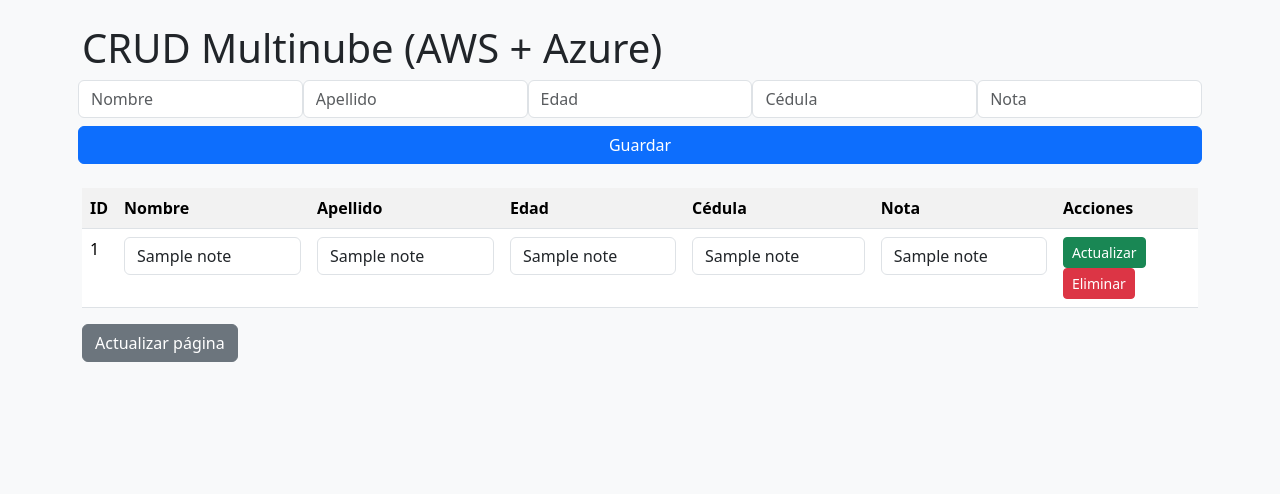
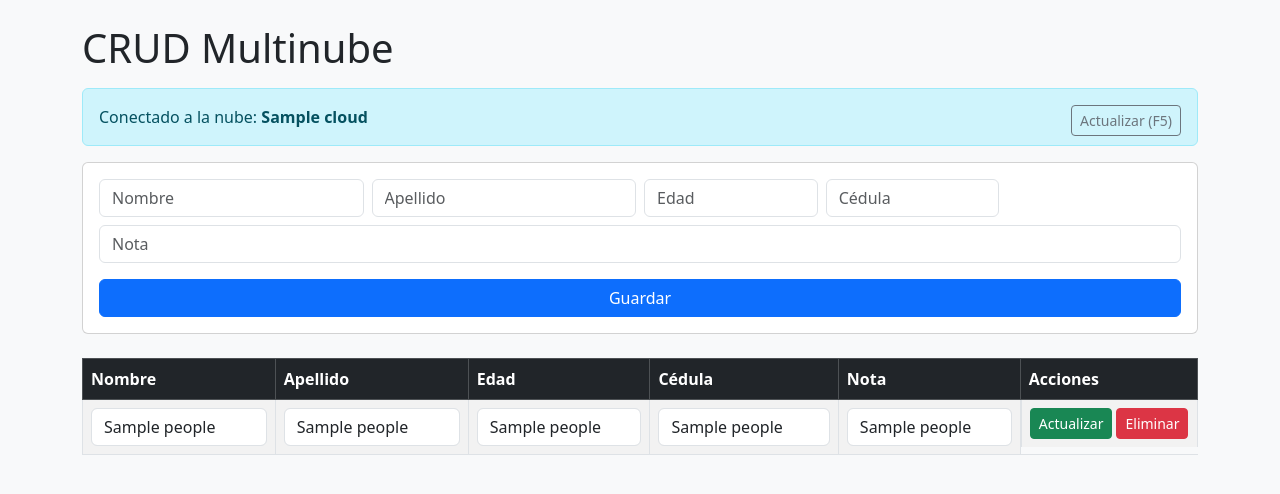
Before and after one commit to pupialesjose/pipelinemultinube, a Flask app: template templates/index.html in a window 1280 px wide. Shown: the top 494 px of the page. Run offline with Flask 3, Linux system fonts and the light colour scheme; the template is opened without the code that fills it: most values are stand-ins (such as "Sample title", 1, 10 or a date in 2020).

Commit message:
Identificación de Nube

```diff
--- a/db.py
+++ b/db.py
@@ -2,72 +2,71 @@
 
 DB_PATH = "notes.db"
 
-def get_conn():
-    return sqlite3.connect(DB_PATH, check_same_thread=False)
-
 def init_db():
-    conn = get_conn()
+    conn = sqlite3.connect(DB_PATH)
     c = conn.cursor()
     c.execute("""
-        CREATE TABLE IF NOT EXISTS notes (
+        CREATE TABLE IF NOT EXISTS people (
             id INTEGER PRIMARY KEY AUTOINCREMENT,
-            first_name TEXT,
-            last_name TEXT,
-            age INTEGER,
-            cedula TEXT,
-            content TEXT
+            nombre TEXT NOT NULL,
+            apellido TEXT NOT NULL,
+            edad INTEGER NOT NULL,
+            cedula TEXT NOT NULL,
+            nota TEXT
         )
     """)
     conn.commit()
     conn.close()
 
-def create_note(data):
-    conn = get_conn()
+def create_person(data):
+    conn = sqlite3.connect(DB_PATH)
     c = conn.cursor()
     c.execute("""
-        INSERT INTO notes (first_name, last_name, age, cedula, content)
+        INSERT INTO people (nombre, apellido, edad, cedula, nota)
         VALUES (?, ?, ?, ?, ?)
     """, (
-        data["first_name"],
-        data["last_name"],
-        data["age"],
+        data["nombre"],
+        data["apellido"],
+        data["edad"],
         data["cedula"],
-        data["content"]
-    ))
-    conn.commit()
-    note_id = c.lastrowid
-    conn.close()
-    return note_id
-
-def get_notes():
-    conn = get_conn()
-    c = conn.cursor()
-    c.execute("SELECT * FROM notes ORDER BY id DESC")
-    notes = c.fetchall()
-    conn.close()
-    return notes
-
-def update_note(note_id, data):
-    conn = get_conn()
-    c = conn.cursor()
-    c.execute("""
-        UPDATE notes
-        SET first_name=?, last_name=?, age=?, cedula=?, content=?
-        WHERE id=?
-    """, (
-        data["first_name"],
-        data["last_name"],
-        data["age"],
-        data["cedula"],
-        data["content"],
-        note_id
+        data.get("nota", "")
     ))
     conn.commit()
     conn.close()
 
-def delete_note(note_id):
-    conn = get_conn()
+def get_people():
+    conn = sqlite3.connect(DB_PATH)
     c = conn.cursor()
-    c.execute("DELETE FROM notes WHERE id=?", (note_id,))
+    c.execute("""
+        SELECT id, nombre, apellido, edad, cedula, nota
+        FROM people
+        ORDER BY id DESC
+    """)
+    rows = c.fetchall()
+    conn.close()
+    return rows
+
+def update_person(pid, data):
+    conn = sqlite3.connect(DB_PATH)
+    c = conn.cursor()
+    c.execute("""
+        UPDATE people
+        SET nombre=?, apellido=?, edad=?, cedula=?, nota=?
+        WHERE id=?
+    """, (
+        data["nombre"],
+        data["apellido"],
+        data["edad"],
+        data["cedula"],
+        data.get("nota", ""),
+        pid
+    ))
     conn.commit()
     conn.close()
+
+def delete_person(pid):
+    conn = sqlite3.connect(DB_PATH)
+    c = conn.cursor()
+    c.execute("DELETE FROM people WHERE id=?", (pid,))
+    conn.commit()
+    conn.close()
--- a/server.py
+++ b/server.py
@@ -1,6 +1,13 @@
 from flask import Flask, request, render_template, redirect, url_for, jsonify
-import os, requests
-from db import *
+import os
+import requests
+from db import (
+    init_db,
+    create_person,
+    get_people,
+    update_person,
+    delete_person
+)
 
 app = Flask(__name__)
 init_db()
@@ -8,59 +15,75 @@
 AWS_PEER = os.getenv("AWS_OTHER_HOST")
 AZURE_PEER = os.getenv("AZURE_OTHER_HOST")
 
-def peers():
-    return [p for p in [AWS_PEER, AZURE_PEER] if p]
+# 👉 IDENTIFICAR NUBE ACTUAL
+def get_current_cloud():
+    if AZURE_PEER:
+        return "AWS"
+    if AWS_PEER:
+        return "Azure"
+    return "Desconocida"
 
+# 👉 REPLICACIÓN
 def replicate(endpoint, payload):
-    for peer in peers():
-        try:
-            requests.post(f"http://{peer}:49154{endpoint}", json=payload, timeout=2)
-        except:
-            pass
+    for peer in [AWS_PEER, AZURE_PEER]:
+        if peer:
+            try:
+                requests.post(
+                    f"http://{peer}:49154{endpoint}",
+                    json=payload,
+                    timeout=2
+                )
+            except Exception as e:
+                print("Error replicando:", e)
 
 @app.route("/", methods=["GET", "POST"])
 def index():
     if request.method == "POST":
         data = dict(request.form)
-        note_id = create_note(data)
-        data["id"] = note_id
+        create_person(data)
         replicate("/replica/create", data)
         return redirect(url_for("index"))
 
-    return render_template("index.html", notes=get_notes())
+    return render_template(
+        "index.html",
+        people=get_people(),
+        cloud=get_current_cloud()
+    )
 
-@app.route("/update/<int:id>", methods=["POST"])
-def update(id):
+@app.route("/update/<int:pid>", methods=["POST"])
+def update(pid):
     data = dict(request.form)
-    update_note(id, data)
-    data["id"] = id
-    replicate("/replica/update", data)
+    update_person(pid, data)
+    replicate("/replica/update", {"id": pid, **data})
     return redirect(url_for("index"))
 
-@app.route("/delete/<int:id>")
-def delete(id):
-    delete_note(id)
-    replicate("/replica/delete", {"id": id})
+@app.route("/delete/<int:pid>", methods=["POST"])
+def delete(pid):
+    delete_person(pid)
+    replicate("/replica/delete", {"id": pid})
     return redirect(url_for("index"))
 
-# ===================== REPLICAS =====================
+# ===== ENDPOINTS DE RÉPLICA =====
 
 @app.route("/replica/create", methods=["POST"])
 def replica_create():
-    data = request.json
-    create_note(data)
-    return jsonify(ok=True)
+    create_person(request.json)
+    return jsonify({"status": "ok"})
 
 @app.route("/replica/update", methods=["POST"])
 def replica_update():
     data = request.json
-    update_note(data["id"], data)
-    return jsonify(ok=True)
+    update_person(data["id"], data)
+    return jsonify({"status": "ok"})
 
 @app.route("/replica/delete", methods=["POST"])
 def replica_delete():
-    delete_note(request.json["id"])
-    return jsonify(ok=True)
+    delete_person(request.json["id"])
+    return jsonify({"status": "ok"})
+
+@app.route("/health")
+def health():
+    return "OK", 200
 
 if __name__ == "__main__":
     app.run(host="0.0.0.0", port=8080)
--- a/templates/index.html
+++ b/templates/index.html
@@ -1,48 +1,75 @@
 <!DOCTYPE html>
-<html>
+<html lang="es">
 <head>
-  <title>Notas Multinube</title>
+  <meta charset="UTF-8">
+  <title>CRUD Multinube</title>
   <link href="https://cdn.jsdelivr.net/npm/bootstrap@5.3.2/dist/css/bootstrap.min.css" rel="stylesheet">
 </head>
 <body class="bg-light">
-<div class="container py-4">
 
-<h1>CRUD Multinube (AWS + Azure)</h1>
+<div class="container mt-4">
 
-<form method="POST" class="row g-2 mb-4">
-  <input class="form-control col" name="first_name" placeholder="Nombre" required>
-  <input class="form-control col" name="last_name" placeholder="Apellido" required>
-  <input class="form-control col" name="age" placeholder="Edad" required>
-  <input class="form-control col" name="cedula" placeholder="Cédula" required>
-  <input class="form-control col" name="content" placeholder="Nota" required>
-  <button class="btn btn-primary col-12">Guardar</button>
+  <h1 class="mb-3">CRUD Multinube</h1>
+
+  <div class="alert alert-info">
+    Conectado a la nube: <strong>{{ cloud }}</strong>
+    <button class="btn btn-sm btn-outline-secondary float-end" onclick="location.reload()">Actualizar (F5)</button>
+  </div>
+
+  <form method="POST" class="card card-body mb-4">
+    <div class="row g-2">
+      <div class="col-md-3">
+        <input class="form-control" name="nombre" placeholder="Nombre" required>
+      </div>
+      <div class="col-md-3">
+        <input class="form-control" name="apellido" placeholder="Apellido" required>
+      </div>
+      <div class="col-md-2">
+        <input class="form-control" type="number" name="edad" placeholder="Edad" required>
+      </div>
+      <div class="col-md-2">
+        <input class="form-control" name="cedula" placeholder="Cédula" required>
+      </div>
+      <div class="col-md-12">
+        <input class="form-control" name="nota" placeholder="Nota">
+      </div>
+    </div>
+    <button class="btn btn-primary mt-3">Guardar</button>
   </form>
 
-<table class="table table-striped">
+  <table class="table table-bordered table-striped">
+    <thead class="table-dark">
       <tr>
-  <th>ID</th><th>Nombre</th><th>Apellido</th><th>Edad</th><th>Cédula</th><th>Nota</th><th>Acciones</th>
+        <th>Nombre</th>
+        <th>Apellido</th>
+        <th>Edad</th>
+        <th>Cédula</th>
+        <th>Nota</th>
+        <th>Acciones</th>
       </tr>
-
-{% for n in notes %}
+    </thead>
+    <tbody>
+      {% for p in people %}
       <tr>
-<form method="POST" action="/update/{{ n[0] }}">
-<td>{{ n[0] }}</td>
-<td><input name="first_name" value="{{ n[1] }}" class="form-control"></td>
-<td><input name="last_name" value="{{ n[2] }}" class="form-control"></td>
-<td><input name="age" value="{{ n[3] }}" class="form-control"></td>
-<td><input name="cedula" value="{{ n[4] }}" class="form-control"></td>
-<td><input name="content" value="{{ n[5] }}" class="form-control"></td>
-<td>
+        <form method="POST" action="/update/{{ p[0] }}">
+          <td><input class="form-control" name="nombre" value="{{ p[1] }}"></td>
+          <td><input class="form-control" name="apellido" value="{{ p[2] }}"></td>
+          <td><input class="form-control" name="edad" value="{{ p[3] }}"></td>
+          <td><input class="form-control" name="cedula" value="{{ p[4] }}"></td>
+          <td><input class="form-control" name="nota" value="{{ p[5] }}"></td>
+          <td class="d-flex gap-1">
             <button class="btn btn-success btn-sm">Actualizar</button>
-  <a href="/delete/{{ n[0] }}" class="btn btn-danger btn-sm">Eliminar</a>
+        </form>
+        <form method="POST" action="/delete/{{ p[0] }}">
+            <button class="btn btn-danger btn-sm">Eliminar</button>
+        </form>
           </td>
-</form>
       </tr>
       {% endfor %}
+    </tbody>
   </table>
 
-<button class="btn btn-secondary" onclick="location.reload()">Actualizar página</button>
+</div>
 
-</div>
 </body>
 </html>
```
Lines whose indentation alone changed are shown as unchanged.
